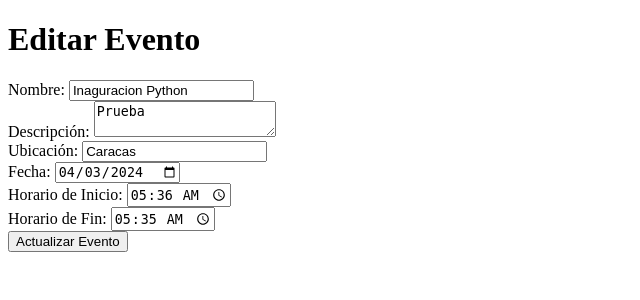
After one commit to pyro-annie/Laboratorio, a Flask app: page /editar_evento/1 in a window 1280 px wide. The commit adds this page. Shown: the top 300 px of the page, without its empty margins (0-640 px from the left). Run offline with Flask 3, Linux system fonts and the light colour scheme.

Commit message:
Nueva modificaciones

```diff
--- a/Actividad 6/app.py
+++ b/Actividad 6/app.py
@@ -2,8 +2,73 @@
 from flask import Flask, render_template, request, redirect, url_for
 from datetime import datetime
 from txtcrud import guardar_evento, guardar_participante, obtener_eventos, obtener_participantes
+import uuid
 
 app = Flask(__name__)
+# Función para actualizar un evento existente
+def actualizar_evento(evento_actualizado, id_evento):
+    eventos = obtener_eventos()
+    # Encontrar y actualizar el evento por ID
+    for i, evento in enumerate(eventos):
+        if evento['id'] == id_evento:
+            eventos[i] = evento_actualizado
+            break
+    # Guardar los eventos actualizados en el archivo
+    with open('databasetxt/eventos.txt', 'w') as file:
+        for evento in eventos:
+            file.write(f"{evento['nombre']},{evento['descripcion']},{evento['ubicacion']},{evento['fecha']},{evento['horario_inicio']},{evento['horario_fin']}\n")
+
+
+# Función para eliminar un evento por ID
+def eliminar_evento_por_id(id_evento):
+    eventos = obtener_eventos()
+    # Eliminar el evento por ID
+    eventos = [evento for evento in eventos if evento['id'] != id_evento]
+    # Guardar los eventos restantes en el archivo
+    with open('databasetxt/eventos.txt', 'w') as file:
+        for evento in eventos:
+            file.write(f"{evento['nombre']},{evento['descripcion']},{evento['ubicacion']},{evento['fecha']},{evento['horario_inicio']},{evento['horario_fin']}\n")
+
+def editar_evento(id_evento):
+    eventos = obtener_eventos()  # Obtener la lista de eventos
+    evento = next((e for e in eventos if e['id'] == id_evento), None)
+    if not evento:
+        return "Evento no encontrado"
+
+    if request.method == 'POST':
+        # Código para actualizar el evento
+        evento['nombre'] = request.form['nombre']
+        evento['descripcion'] = request.form['descripcion']
+        evento['ubicacion'] = request.form['ubicacion']
+        evento['fecha'] = request.form['fecha']
+        evento['horario_inicio'] = request.form['horario_inicio']
+        evento['horario_fin'] = request.form['horario_fin']
+
+        # Guardar los cambios en el archivo eventos.txt
+        with open('databasetxt/eventos.txt', 'w') as file:
+            for e in eventos:
+                if e['id'] == id_evento:
+                    file.write(f"{evento['nombre']},{evento['descripcion']},{evento['ubicacion']},{evento['fecha']},{evento['horario_inicio']},{evento['horario_fin']}\n")
+                else:
+                    file.write(f"{e['nombre']},{e['descripcion']},{e['ubicacion']},{e['fecha']},{e['horario_inicio']},{e['horario_fin']}\n")
+
+        return redirect(url_for('modificar_eventos'))
+
+    return render_template('editar_evento.html', evento=evento)
+
+def actualizar_participante(participante_actualizado, id_participante):
+    participantes = obtener_participantes()
+    # Encontrar y actualizar el participante por ID
+    for i, participante in enumerate(participantes):
+        if participante['id'] == id_participante:
+            participantes[i] = participante_actualizado
+            break
+    # Guardar los participantes actualizados en el archivo
+    with open(os.path.join(folder_path, 'participantes.txt'), 'w') as file:
+        for participante in participantes:
+            file.write(f"{participante['nombre']},{participante['contacto']},{participante['preferencias_alimenticias']},{participante['asistencia']}\n")
+
+
 
 @app.route('/')
 def index():
@@ -19,10 +84,15 @@ def mostrar_participantes():
     participantes = obtener_participantes()
     return render_template('participantes.html', participantes=participantes)
 
+import uuid
+
 @app.route('/agregar_participante', methods=['GET', 'POST'])
 def agregar_participante():
     if request.method == 'POST':
+        # Genera un ID único para el nuevo participante
+        nuevo_id = str(uuid.uuid4())
         participante = {
+            'id': nuevo_id,
             'nombre': request.form['nombre'],
             'contacto': request.form['contacto'],
             'preferencias_alimenticias': request.form['preferencias_alimenticias'],
@@ -31,15 +101,109 @@ def agregar_participante():
         guardar_participante(participante)
         return redirect(url_for('mostrar_participantes'))
     return render_template('newparticipante.html')
+
+
 @app.route('/modificar_participantes')
 def modificar_participantes():
-    # Aquí iría la lógica para mostrar la interfaz de modificación/eliminación de participantes
-    return 'Interfaz de modificación/eliminación de participantes'
+    participantes = obtener_participantes()  # Asegúrate de tener esta función definida
+    return render_template('modificar_participantes.html', participantes=participantes)
+
+# Función para actualizar un participante existente
+@app.route('/editar_participante/<int:id>', methods=['GET', 'POST'])
+def editar_participante(id):
+    participantes = obtener_participantes()  # Obtener la lista de participantes
+    participante = next((p for p in participantes if p['id'] == id), None)
+    if not participante:
+        return "Participante no encontrado", 404
+
+    if request.method == 'POST':
+        # Código para actualizar el participante
+        participante['nombre'] = request.form['nombre']
+        participante['contacto'] = request.form['contacto']
+        participante['preferencias_alimenticias'] = request.form['preferencias_alimenticias']
+        participante['asistencia'] = 'asistencia' in request.form
+        # Guardar los cambios en el archivo participantes.txt
+        actualizar_participante(participante, id)
+        return redirect(url_for('mostrar_participantes'))
+
+    return render_template('editar_participante.html', participante=participante)
+
+
+# Función para eliminar un participante por ID
+@app.route('/eliminar_participante/<int:id>', methods=['POST'])
+def eliminar_participante(id):
+    participantes = obtener_participantes()  # Obtener la lista de participantes
+    # Encontrar el índice del participante a eliminar
+    participante_a_eliminar = next((i for i, p in enumerate(participantes) if p['id'] == id), None)
+    # Si se encuentra el participante, eliminarlo de la lista
+    if participante_a_eliminar is not None:
+        participantes.pop(participante_a_eliminar)
+    # Guardar la lista actualizada en el archivo participantes.txt
+    with open('databasetxt/participantes.txt', 'w') as file:
+        for p in participantes:
+            file.write(f"{p['nombre']},{p['contacto']},{p['preferencias_alimenticias']},{p['asistencia']}\n")
+
+    return redirect(url_for('mostrar_participantes'))
+
 
 @app.route('/modificar_eventos')
 def modificar_eventos():
-    # Aquí iría la lógica para mostrar la interfaz de modificación/eliminación de eventos
-    return 'Interfaz de modificación/eliminación de eventos'
+    # Código para mostrar la lista de eventos con opciones para editar o eliminar
+    eventos = obtener_eventos()
+    return render_template('modificar_eventos.html', eventos=eventos)
+
+@app.route('/editar_evento/<int:id>', methods=['GET', 'POST'])
+def editar_evento(id):
+    eventos = obtener_eventos()  # Obtener la lista de eventos
+    evento = next((e for e in eventos if e['id'] == id), None)
+    if not evento:
+        return "Evento no encontrado", 404
+
+    if request.method == 'POST':
+        # Código para actualizar el evento
+        evento['nombre'] = request.form['nombre']
+        evento['descripcion'] = request.form['descripcion']
+        evento['ubicacion'] = request.form['ubicacion']
+        evento['fecha'] = request.form['fecha']
+        evento['horario_inicio'] = request.form['horario_inicio']
+        evento['horario_fin'] = request.form['horario_fin']
+        # Guardar los cambios en el archivo eventos.txt
+        actualizar_evento(evento, id)
+        return redirect(url_for('modificar_eventos'))
+
+    return render_template('editar_evento.html', evento=evento)
+
+@app.route('/eliminar_evento/<int:id>', methods=['POST'])
+def eliminar_evento(id):
+    eventos = obtener_eventos()  # Obtener la lista de eventos
+    # Encontrar el índice del evento a eliminar
+    evento_a_eliminar = next((i for i, e in enumerate(eventos) if e['id'] == id), None)
+    # Si se encuentra el evento, eliminarlo de la lista
+    if evento_a_eliminar is not None:
+        eventos.pop(evento_a_eliminar)
+    # Guardar la lista actualizada en el archivo eventos.txt
+    with open('databasetxt/eventos.txt', 'w') as file:
+        for e in eventos:
+            file.write(f"{e['nombre']},{e['descripcion']},{e['ubicacion']},{e['fecha']},{e['horario_inicio']},{e['horario_fin']}\n")
+
+    return redirect(url_for('modificar_eventos'))
+@app.route('/eliminar_evento/<int:id>', methods=['POST'])
+def eliminar_evento_por_id(id):
+    eventos = obtener_eventos()  # Obtener la lista de eventos
+    evento = next((e for e in eventos if e['id'] == id), None)
+    if not evento:
+        return "Evento no encontrado", 404
+
+    # Eliminar el evento de la lista
+    evento.remove(evento)
+    # Guardar la lista actualizada en el archivo eventos.txt
+    with open('databasetxt/eventos.txt', 'w') as file:
+        for e in eventos:
+            file.write(f"{e['nombre']},{e['descripcion']},{e['ubicacion']},{e['fecha']},{e['horario_inicio']},{e['horario_fin']}\n")
+
+    return redirect(url_for('modificar_eventos'))
+
+# Asegúrate de definir las funciones obtener_eventos, actualizar_evento y las demás funciones necesarias.
 
 # Ruta para mostrar la página newevents.html
 @app.route('/newevents')
--- a/Actividad 6/databasetxt/eventos.txt
+++ b/Actividad 6/databasetxt/eventos.txt
@@ -1,2 +1 @@
-Inaguracion Python,Prueba de python,Mi casa ,2024-04-23,16:26,06:28
-Prueba python,2da prueba de python,Caracas,2024-04-25,03:29,17:31
+Inaguracion Python,Prueba,Caracas,2024-04-03,05:36,05:35
--- /dev/null
+++ b/Actividad 6/templates/editar_evento.html
@@ -0,0 +1,32 @@
+<!-- editar_evento.html -->
+<!DOCTYPE html>
+<html lang="es">
+<head>
+    <meta charset="UTF-8">
+    <title>Editar Evento</title>
+</head>
+<body>
+    <h1>Editar Evento</h1>
+    <form method="post">
+        <label for="nombre">Nombre:</label>
+        <input type="text" id="nombre" name="nombre" value="{{ evento.nombre }}" required><br>
+
+        <label for="descripcion">Descripción:</label>
+        <textarea id="descripcion" name="descripcion" required>{{ evento.descripcion }}</textarea><br>
+
+        <label for="ubicacion">Ubicación:</label>
+        <input type="text" id="ubicacion" name="ubicacion" value="{{ evento.ubicacion }}" required><br>
+
+        <label for="fecha">Fecha:</label>
+        <input type="date" id="fecha" name="fecha" value="{{ evento.fecha }}" required><br>
+
+        <label for="horario_inicio">Horario de Inicio:</label>
+        <input type="time" id="horario_inicio" name="horario_inicio" value="{{ evento.horario_inicio }}" required><br>
+
+        <label for="horario_fin">Horario de Fin:</label>
+        <input type="time" id="horario_fin" name="horario_fin" value="{{ evento.horario_fin }}" required><br>
+
+        <button type="submit">Actualizar Evento</button>
+    </form>
+</body>
+</html>
--- a/Actividad 6/templates/index.html
+++ b/Actividad 6/templates/index.html
@@ -17,7 +17,6 @@
             <li><a href="#" onclick="pedirContrasena('modificar_eventos')">Modificar/Eliminar Eventos</a></li>
         </ul>
     </nav>
-
     <script>
         function pedirContrasena(accion) {
             var contrasena = prompt("Por favor, introduce la contraseña:");
--- a/PROYECTO/static/styles.css
+++ b/PROYECTO/static/styles.css
@@ -15,6 +15,7 @@
   text-align: center;
   box-shadow: 0 0 20px 0 rgba(0, 0, 0, 0.2), 0 5px 5px 0 rgba(0, 0, 0, 0.24);
   border-radius: 30%;
+  color: #0303f7;
 }
 .form input {
   font-family: "Roboto", sans-serif;
@@ -26,6 +27,7 @@
   padding: 15px;
   box-sizing: border-box;
   font-size: 14px;
+  width: 230px;
 }
 .form button {
   font-family: "Roboto", sans-serif;
@@ -46,7 +48,7 @@
 }
 .form .message {
   margin: 15px 0 0;
-  color: #b3b3b3;
+  color: #ffffff;
   font-size: 12px;
 }
 .form .message a {
```
Also changed, not shown: Actividad 6/templates/editar_participante.html (added, +26 -0 lines), Actividad 6/templates/modificar_eventos.html (added, +11 -0 lines), Actividad 6/templates/modificar_participantes.html (added, +21 -0 lines), Actividad 6/txtcrud.py (+38 -4 lines), JUEGO/scores.txt (+2 -7 lines), PROYECTO/app.py (+8 -1 lines), PROYECTO/templates/index.html (+31 -1 lines).
